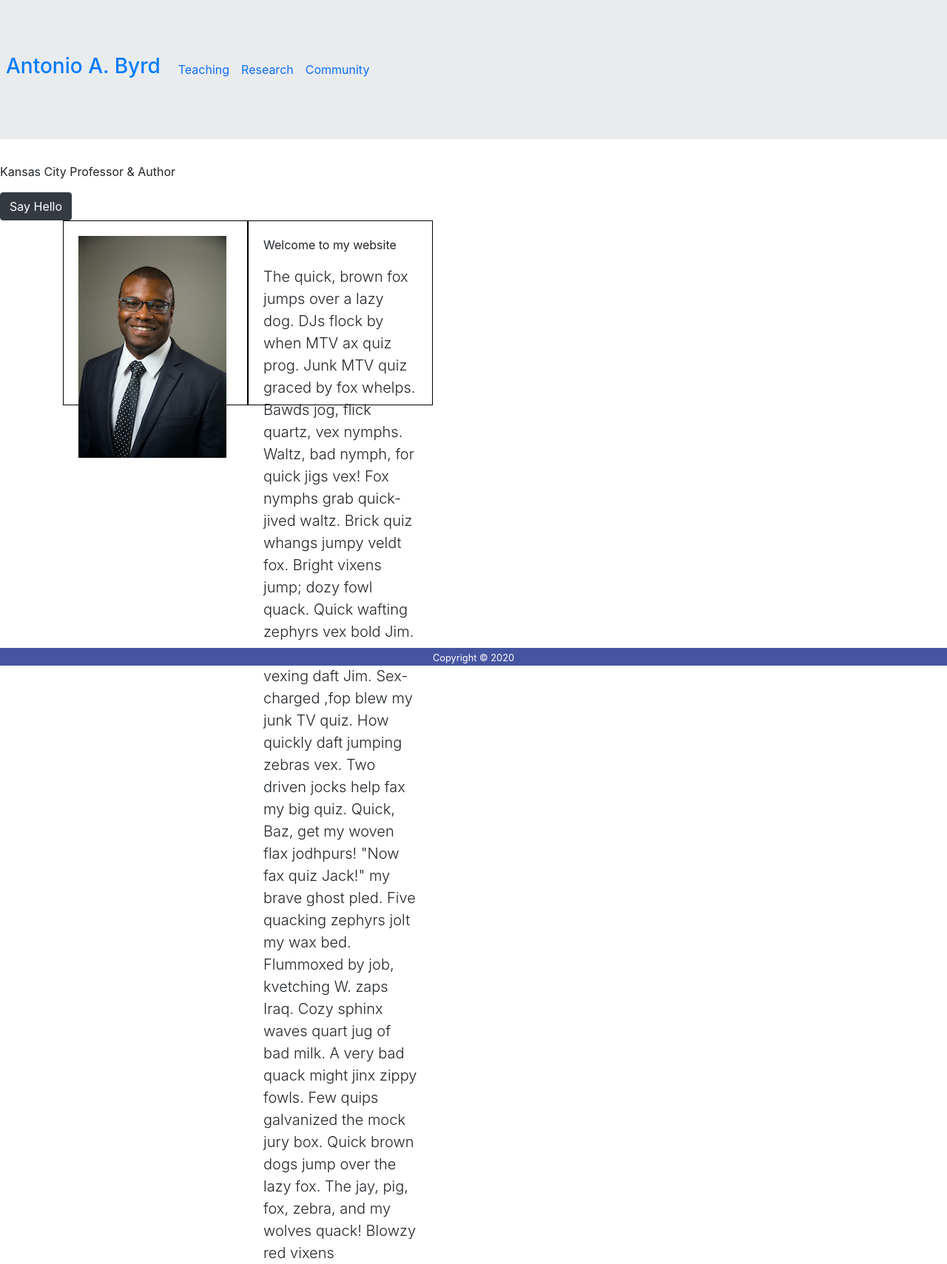
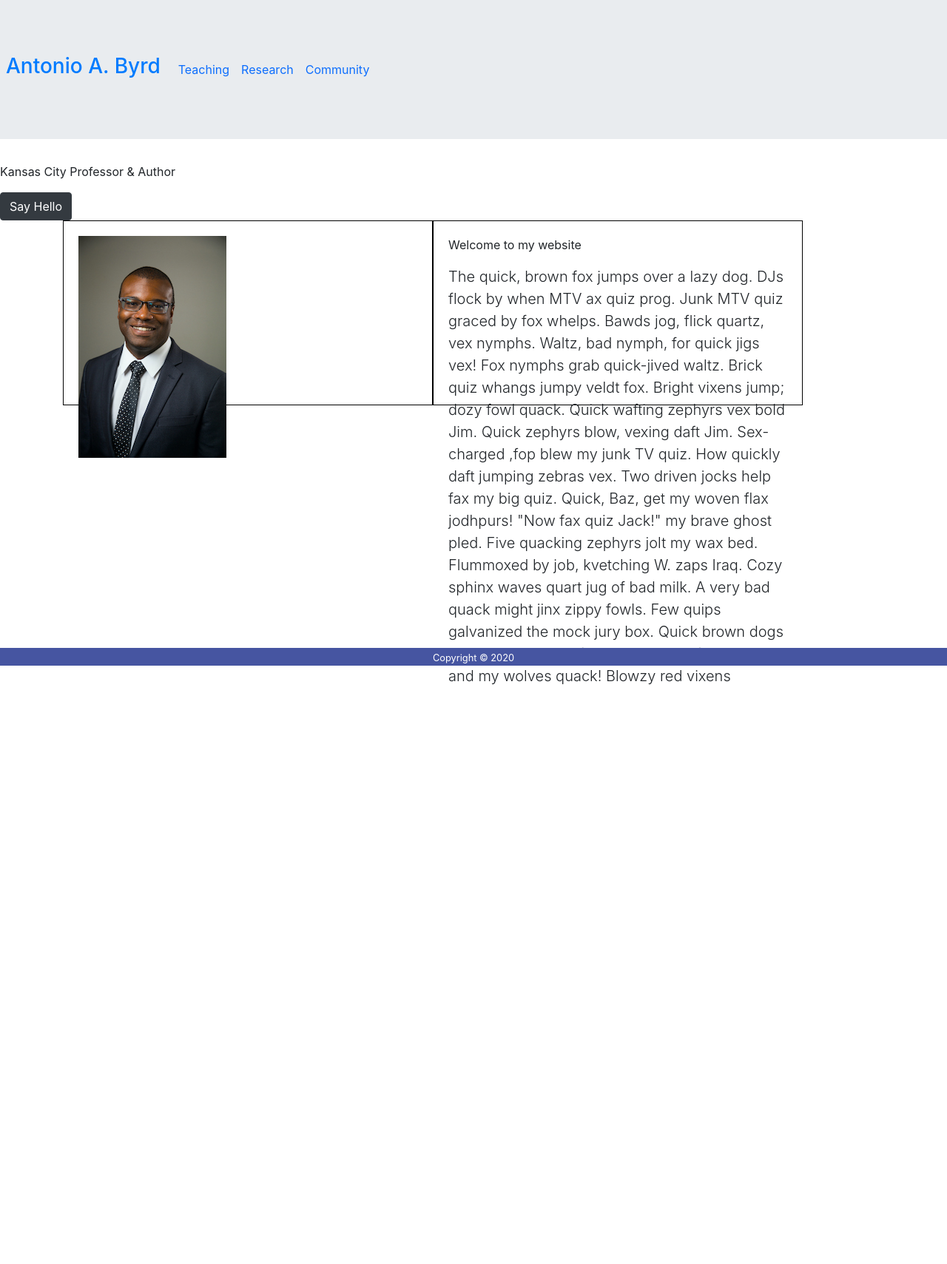
Before and after one commit to abyrd15/abyrd15.github.io, a Jekyll site: the page built from index.markdown, in a window 1280 px wide. Shown: the whole page at 74% size. Built offline with Jekyll 4.4.1, drawn with Linux system fonts in a browser that asks for light colours; nearby versions of some CDN libraries; after the commit the page ends 929 px from its top, so only the background shows below that.

Commit message:
adjust width

```diff
--- a/assets/css/stylesheet.css
+++ b/assets/css/stylesheet.css
@@ -32,7 +32,7 @@
   width: 50%;
   float: left;
   padding: 20px;
-  width:250px;
+  width:500px;
   height:250px;
   border:1px solid #000;
 }
```
